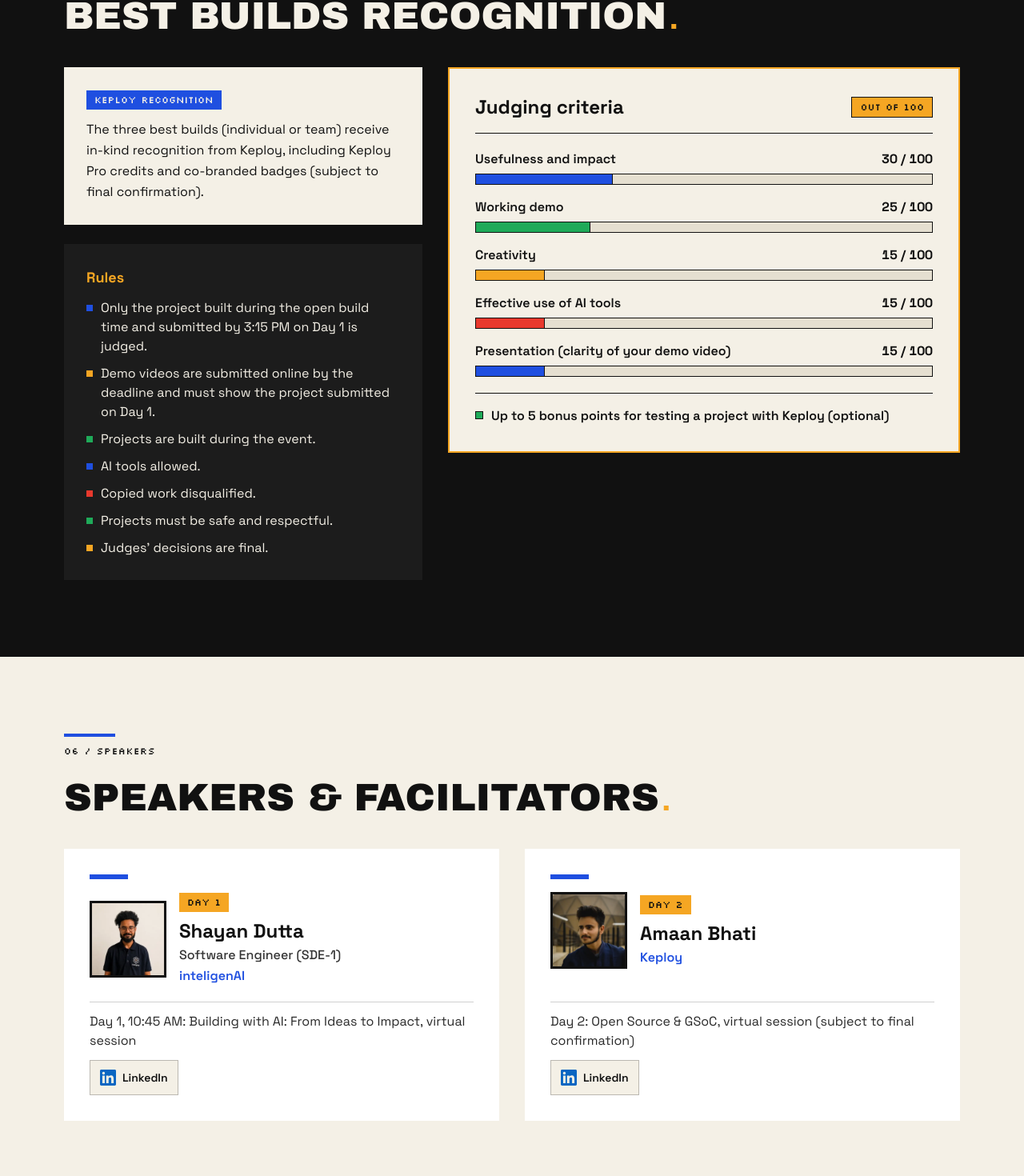
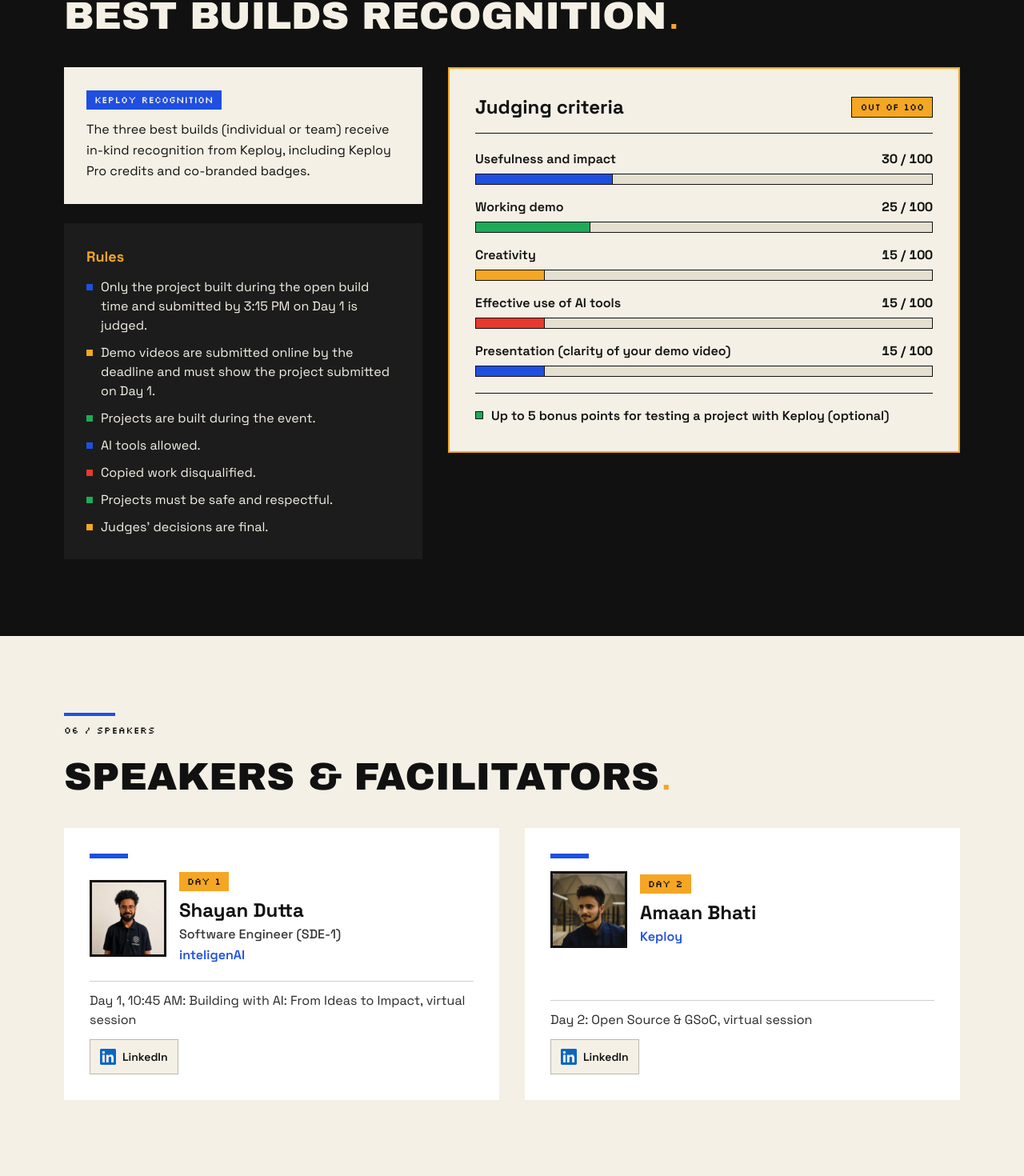
Before and after one commit to LastCoderPython/BuildWithAI_AnybodyCanCode, a Next.js app: page / in a window 1280 px wide. Shown: the part 5544-7014 px from the top of the page at 80% size. Built offline with nearby package versions, Linux system fonts and the light colour scheme.

Commit message:
fix: remove confirmation caveats for Keploy session and prizes

```diff
--- a/app/page.tsx
+++ b/app/page.tsx
@@ -32,7 +32,7 @@ const CONFIG = {
       name: "Amaan Bhati",
       org: "Keploy",
       topic:
-        "Day 2: Open Source & GSoC, virtual session (subject to final confirmation)",
+        "Day 2: Open Source & GSoC, virtual session",
       photo: "/assets/aistudio/amaan-bhati.webp",
       initials: "AB",
       linkedin: "https://www.linkedin.com/in/amaan-bhati/",
@@ -1164,7 +1164,7 @@ export default function EventPage() {
                   <p className="text-sm sm:text-base md:text-base leading-relaxed text-[#111111]">
                     The three best builds (individual or team) receive in-kind
                     recognition from Keploy, including Keploy Pro credits and
-                    co-branded badges (subject to final confirmation).
+                    co-branded badges.
                   </p>
                 </div>
 
```
